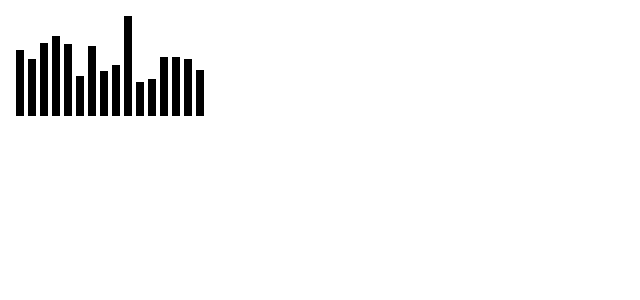
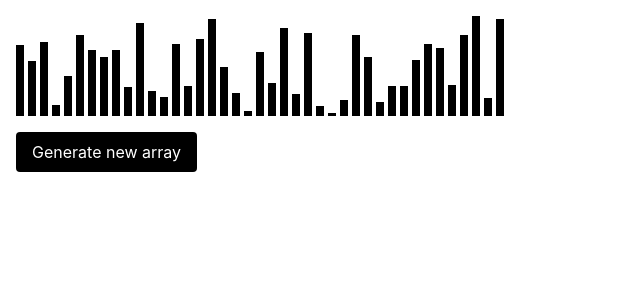
Before and after one commit to razvan-balan18/algo-vis, a React (Vite) app: page / in a window 1280 px wide. Shown: the top 300 px of the page, without its empty margins (0-640 px from the left). Built offline with nearby package versions, Linux system fonts and the light colour scheme.

Commit message:
basic canvas

```diff
--- a/src/App.tsx
+++ b/src/App.tsx
@@ -9,21 +9,29 @@ function App() {
 
   const [array, setArray] = useState<number[]>([]);
 
-  function reset_array(){
+  function reset_array() {
     let arr = []
-      for (let i = 0;i <= 15;i++){
+    for (let i = 0; i <= 40; i++) {
       arr.push(Math.floor(Math.random() * 100) + 1)
     }
     setArray(arr)
   }
 
+
+
   return (
+    <>
       <div className="flex items-end gap-1 p-4">
         {array.map((value, index) => (
           <div key={index} className="w-2 bg-black" style={{ height: `${value}px` }}>
           </div>
         ))}
       </div>
+      <button onClick={reset_array} className="px-4 py-2 bg-black text-white rounded hover:bg-gray-800 active:bg-gray-600 transition-colors cursor-pointer ml-4">
+        Generate new array
+      </button>
+    </>
+
   )
 }
 
```
Lines whose indentation alone changed are shown as unchanged.
